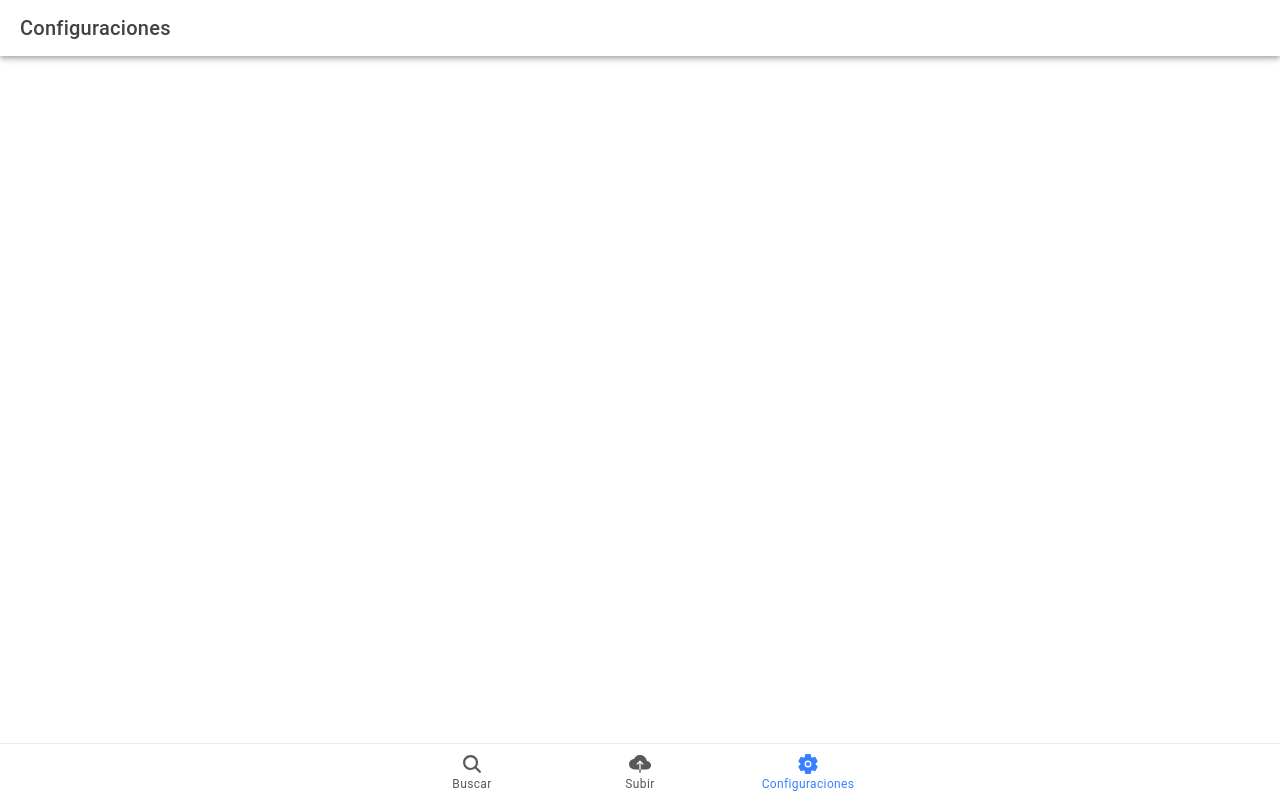
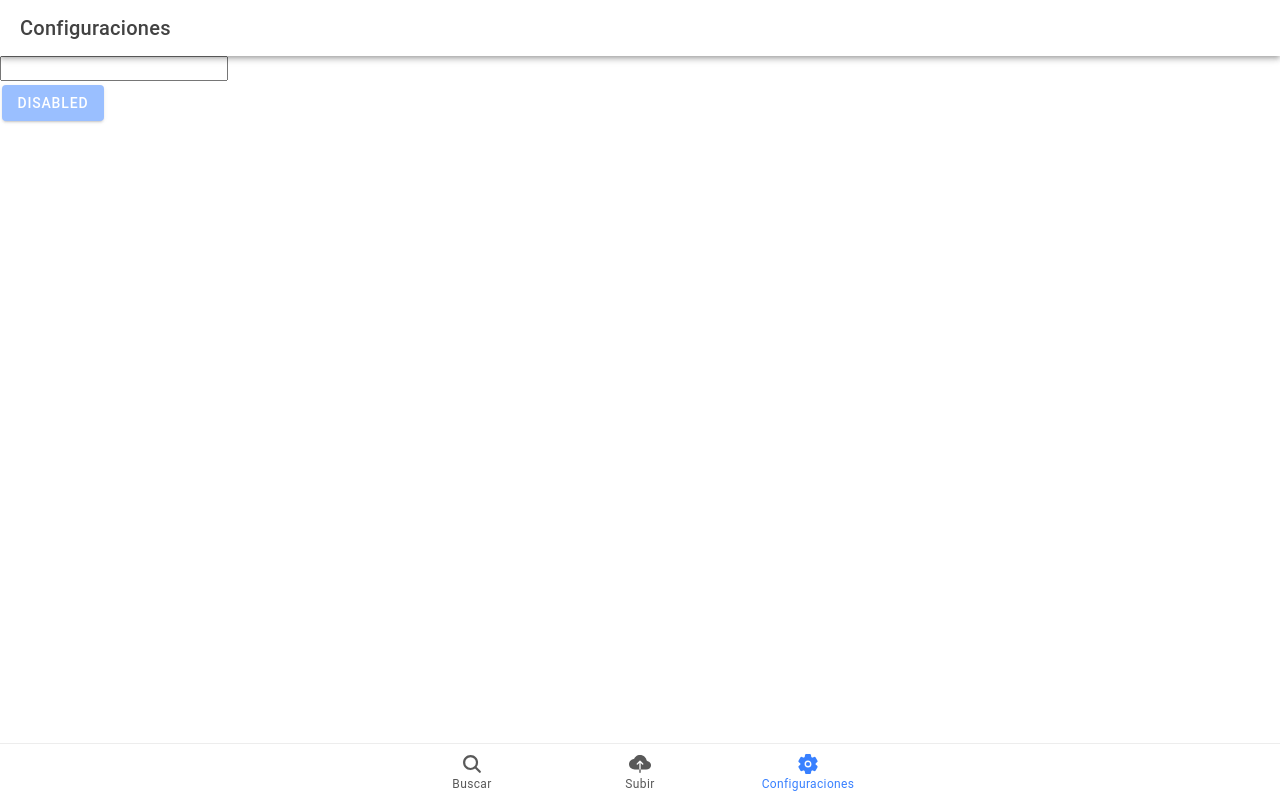
Before and after one commit to nwasandoval/IonicEnero, a React (Vite) app: page /settings in a window 1280 px wide. Built offline with nearby package versions, Linux system fonts and the light colour scheme.

Commit message:
Input agregado. Con funcionalidad de State

```diff
--- a/src/components/SearchItem.jsx
+++ b/src/components/SearchItem.jsx
@@ -14,10 +14,7 @@ const SearchItem = ({ title, subtitle, image, size, color }) => {
       <div className="unread-indicator-wrapper" slot="start"></div>
 
       <IonThumbnail slot="start">
-        <img
-          alt="Silhouette of mountains"
-          src={image}
-        />
+        <img alt="Silhouette of mountains" src={image} />
       </IonThumbnail>
       <IonLabel>
         <IonText className="title-imagen">{subtitle}</IonText>
@@ -34,7 +31,6 @@ const SearchItem = ({ title, subtitle, image, size, color }) => {
         <IonIcon size="large" color="medium" icon={chevronForward}></IonIcon>
       </div>
     </IonItem>
-
   );
 };
 
--- a/src/pages/Settings.jsx
+++ b/src/pages/Settings.jsx
@@ -1,8 +1,23 @@
-import { IonContent, IonHeader, IonPage, IonTitle, IonToolbar } from '@ionic/react';
+import {
+  IonButton,
+  IonContent,
+  IonHeader,
+  IonPage,
+  IonTitle,
+  IonToolbar,
+} from "@ionic/react";
 
-import './Settings.css';
+import "./Settings.css";
+import { useState } from "react";
 
 const Settings = () => {
+  const [name, setName] = useState("");
+  const saveUser = () => {
+    const elNombreEstaVacio = name === "";
+    if (elNombreEstaVacio) {
+      alert(`Debe ingresar un nuevo nombre`);
+    } else alert(`Se guardara el usuario ${name}`);
+  };
   return (
     <IonPage>
       <IonHeader>
@@ -12,7 +27,15 @@ const Settings = () => {
       </IonHeader>
 
       <IonContent fullscreen>
-
+        <input
+          value={name}
+          onChange={(e) => setName(e.target.value)}
+          type="text"
+        />
+        <br />
+        <IonButton onClick={(_e) => saveUser()} disabled={name === ""}>
+          Disabled
+        </IonButton>
       </IonContent>
     </IonPage>
   );
```
